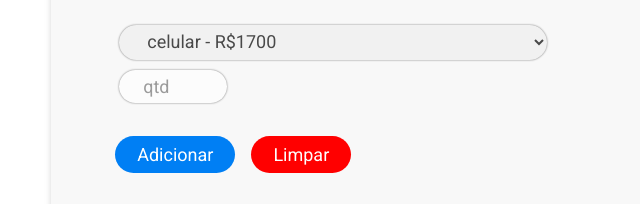
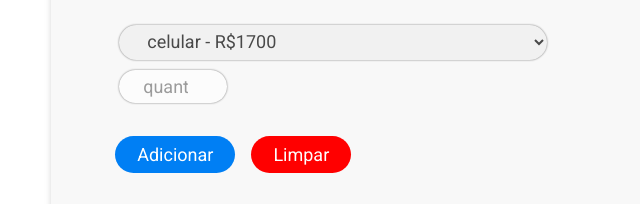
Before and after one commit to GuilhermeShow/carrinho-de-compras, a plain HTML site: page index.html in a window 1280 px wide. Shown: the part 244-448 px from the top of the page, 0-640 px from the left. Drawn offline with Linux system fonts and the light colour scheme; a web font is replaced by a local one.

Commit message:
Update index.html

```diff
--- a/index.html
+++ b/index.html
@@ -67,7 +67,7 @@
                         <option class="produtos" value="xbox - R$2200">Xbox - R$2200</option>
                     </select>
                     <div class="quantidade">
-                        <input type="number" placeholder="qtd" id="qtd">
+                        <input type="number" placeholder="quantidade" id="qtd">
                     </div>
                </div>
                <div class="botoes">
```
